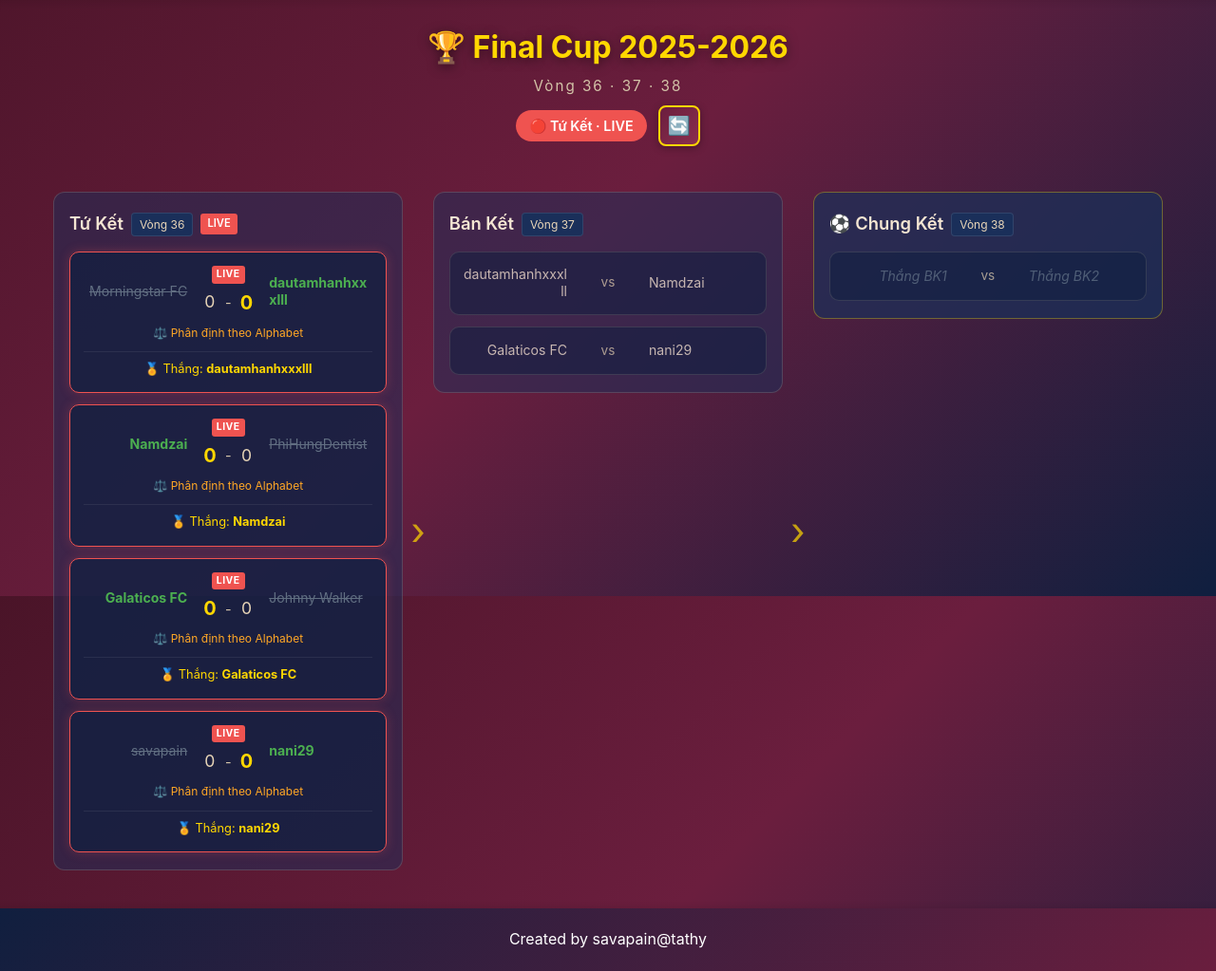
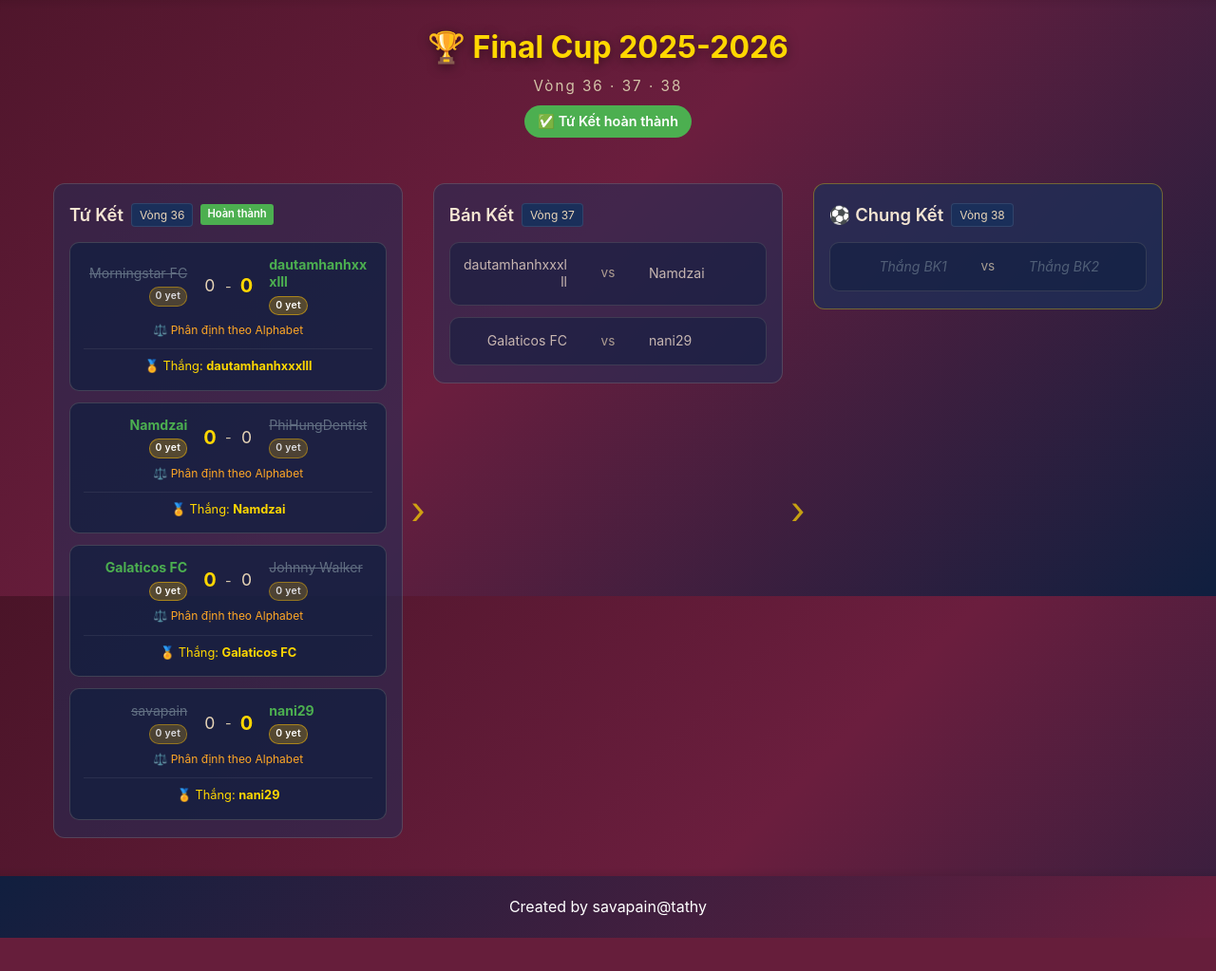
Before and after one commit to dttung79/Fantasy2025, a Flask app: page /final_cup in a window 1280 px wide. Shown: the part 172-1195 px from the top of the page at 95% size. After the commit the page ends 1160 px from the top, so only its background shows below. Run offline with Flask 3, Linux system fonts and the light colour scheme; data that the repository does not hold is empty.

Commit message:
update yet counter for final cup

```diff
--- a/app.py
+++ b/app.py
@@ -1036,7 +1036,7 @@ def get_accumulated_total_from_csv(team_name, up_to_week):
 
 def _get_final_cup_live_map():
     """
-    Fetch live data and return a map of {team_name_csv: {points, hits, total}}.
+    Fetch live data and return a map of {team_name_csv: {points, hits, total, yet}}.
     Uses fuzzy matching to align live team names with weeks.csv team names.
     """
     live_map = {}
@@ -1049,9 +1049,10 @@ def _get_final_cup_live_map():
             live_pts = int(row['live_points']) if pd.notna(row['live_points']) else 0
             live_hits = int(row['hits']) if pd.notna(row['hits']) else 0
             live_total = int(row['total_points']) if pd.notna(row.get('total_points', None)) else 0
+            live_yet = int(row['yet']) if 'yet' in row.index and pd.notna(row['yet']) else 0
             for team in teams_csv:
                 if team.lower() in live_team.lower() or live_team.lower() in team.lower():
-                    live_map[team] = {'points': live_pts, 'hits': live_hits, 'total': live_total}
+                    live_map[team] = {'points': live_pts, 'hits': live_hits, 'total': live_total, 'yet': live_yet}
                     break
     except Exception as e:
         print(f"Error fetching live data for final cup: {e}")
@@ -1066,6 +1067,7 @@ def _build_match_pending(team1, team2, week, extra=None):
         'team1_points': None, 'team2_points': None,
         'team1_hits': None, 'team2_hits': None,
         'team1_total': None, 'team2_total': None,
+        'team1_yet': None, 'team2_yet': None,
         'result': 'pending', 'winner': None,
         'is_live': False, 'tiebreaker_used': None
     }
@@ -1075,18 +1077,21 @@ def _build_match_pending(team1, team2, week, extra=None):
 
 
 def _build_match_from_data(team1, team2, week, t1_pts, t2_pts, t1_hits, t2_hits,
-                            t1_total, t2_total, is_live=False):
+                            t1_total, t2_total, is_live=False, t1_yet=0, t2_yet=0):
     result_code, winner, tb = calculate_final_cup_match_result(
         team1, team2, t1_pts, t2_pts, t1_hits, t2_hits, t1_total, t2_total
     )
+    # If both teams have no players left to play, the match has effectively ended
+    match_is_live = is_live and (t1_yet > 0 or t2_yet > 0)
     return {
         'week': week,
         'team1': team1, 'team2': team2,
         'team1_points': t1_pts, 'team2_points': t2_pts,
         'team1_hits': t1_hits, 'team2_hits': t2_hits,
         'team1_total': t1_total, 'team2_total': t2_total,
+        'team1_yet': t1_yet, 'team2_yet': t2_yet,
         'result': result_code, 'winner': winner,
-        'is_live': is_live, 'tiebreaker_used': tb
+        'is_live': match_is_live, 'tiebreaker_used': tb
     }
 
 
@@ -1121,7 +1126,8 @@ def build_final_cup_response(current_week, deadline_passed):
                 t1d.get('points', 0), t2d.get('points', 0),
                 t1d.get('hits', 0), t2d.get('hits', 0),
                 t1d.get('total', 0), t2d.get('total', 0),
-                is_live=True
+                is_live=True,
+                t1_yet=t1d.get('yet', 0), t2_yet=t2d.get('yet', 0)
             )
         else:  # official QF result from CSV
             t1d, t2d = qf_csv.get(t1, {}), qf_csv.get(t2, {})
@@ -1174,7 +1180,8 @@ def build_final_cup_response(current_week, deadline_passed):
                 t1d.get('points', 0), t2d.get('points', 0),
                 t1d.get('hits', 0), t2d.get('hits', 0),
                 t1d.get('total', 0), t2d.get('total', 0),
-                is_live=True
+                is_live=True,
+                t1_yet=t1d.get('yet', 0), t2_yet=t2d.get('yet', 0)
             )
         else:  # OFFICIAL_SF, LIVE_FINAL, POST_FINAL
             t1d, t2d = sf_csv.get(t1, {}), sf_csv.get(t2, {})
@@ -1210,7 +1217,8 @@ def build_final_cup_response(current_week, deadline_passed):
             t1d.get('points', 0), t2d.get('points', 0),
             t1d.get('hits', 0), t2d.get('hits', 0),
             t1d.get('total', 0), t2d.get('total', 0),
-            is_live=True
+            is_live=True,
+            t1_yet=t1d.get('yet', 0), t2_yet=t2d.get('yet', 0)
         )
     else:  # POST_FINAL
         t1d = final_csv.get(t1, {}) if t1 else {}
@@ -1226,8 +1234,24 @@ def build_final_cup_response(current_week, deadline_passed):
         )
     final_match.update(base_final)
 
+    # Compute whether any team still has players yet to play in each live round
+    qf_any_yet = state == "LIVE_QF" and any(
+        (m.get('team1_yet') or 0) > 0 or (m.get('team2_yet') or 0) > 0
+        for m in quarter_finals
+    )
+    sf_any_yet = state == "LIVE_SF" and any(
+        (m.get('team1_yet') or 0) > 0 or (m.get('team2_yet') or 0) > 0
+        for m in semi_finals
+    )
+    final_any_yet = state == "LIVE_FINAL" and (
+        (final_match.get('team1_yet') or 0) > 0 or (final_match.get('team2_yet') or 0) > 0
+    )
+
     return {
         'state': state,
+        'qf_any_yet': qf_any_yet,
+        'sf_any_yet': sf_any_yet,
+        'final_any_yet': final_any_yet,
         'current_week': current_week,
         'deadline_passed': deadline_passed,
         'last_updated': datetime.now(ZoneInfo('Asia/Bangkok')).isoformat(),
--- a/static/styles.css
+++ b/static/styles.css
@@ -2173,6 +2173,20 @@ th.current-week-column {
     50% { opacity: 0.2; }
 }
 
+/* Yet count badge (players yet to play) */
+.yet-count {
+    display: inline-block;
+    margin-top: 4px;
+    font-size: 0.65rem;
+    font-weight: 600;
+    color: #fff;
+    background: rgba(255,193,7,0.25);
+    border: 1px solid rgba(255,193,7,0.5);
+    border-radius: 10px;
+    padding: 1px 6px;
+    letter-spacing: 0.3px;
+}
+
 /* Winner label */
 .match-winner-label {
     text-align: center;
--- a/templates/final_cup_tpl.html
+++ b/templates/final_cup_tpl.html
@@ -121,15 +121,16 @@
         }
 
         function renderAll(data) {
-            const isLive = data.state === 'LIVE_QF' || data.state === 'LIVE_SF' || data.state === 'LIVE_FINAL';
-            document.getElementById('refresh-button').style.display = isLive ? 'flex' : 'none';
+            // Refresh button visible only when at least one round still has players yet to play
+            const isAnyLive = data.qf_any_yet || data.sf_any_yet || data.final_any_yet;
+            document.getElementById('refresh-button').style.display = isAnyLive ? 'flex' : 'none';
 
-            renderStateBadge(data.state);
-            renderRoundStatusBadges(data.state);
+            renderStateBadge(data);
+            renderRoundStatusBadges(data);
             renderQF(data.quarter_finals, data.state);
             renderSF(data.semi_finals, data.state);
             renderFinal(data.final, data.state);
-            renderChampionBanner(data.final, data.state);
+            renderChampionBanner(data.final, data);
         }
 
         // ---- State Badge ----
@@ -143,24 +144,36 @@
             'POST_FINAL':  { text: '🏆 Giải đấu kết thúc',   cls: 'badge-champion' },
         };
 
-        function renderStateBadge(state) {
+        function renderStateBadge(data) {
             const el = document.getElementById('state-badge');
-            const info = STATE_LABELS[state] || { text: state, cls: 'badge-pending' };
+            // Determine effective state: if LIVE_* but yet=0 for that round, show as completed
+            let key = data.state;
+            if (data.state === 'LIVE_QF' && !data.qf_any_yet) key = 'OFFICIAL_QF';
+            else if (data.state === 'LIVE_SF' && !data.sf_any_yet) key = 'OFFICIAL_SF';
+            else if (data.state === 'LIVE_FINAL' && !data.final_any_yet) key = 'FINAL_DONE';
+            const STATE_LABELS_EXT = Object.assign({}, STATE_LABELS, {
+                'FINAL_DONE': { text: '✅ Chung Kết hoàn thành', cls: 'badge-done' }
+            });
+            const info = STATE_LABELS_EXT[key] || { text: data.state, cls: 'badge-pending' };
             el.textContent = info.text;
             el.className = `state-badge ${info.cls}`;
         }
 
-        function renderRoundStatusBadges(state) {
+        function renderRoundStatusBadges(data) {
+            const state = data.state;
             const qfDone = ['OFFICIAL_QF', 'LIVE_SF', 'OFFICIAL_SF', 'LIVE_FINAL', 'POST_FINAL'].includes(state);
-            const qfLive = state === 'LIVE_QF';
+            const qfLive = state === 'LIVE_QF' && data.qf_any_yet;
+            const qfFinished = state === 'LIVE_QF' && !data.qf_any_yet;
             const sfDone = ['OFFICIAL_SF', 'LIVE_FINAL', 'POST_FINAL'].includes(state);
-            const sfLive = state === 'LIVE_SF';
+            const sfLive = state === 'LIVE_SF' && data.sf_any_yet;
+            const sfFinished = state === 'LIVE_SF' && !data.sf_any_yet;
             const finalDone = state === 'POST_FINAL';
-            const finalLive = state === 'LIVE_FINAL';
+            const finalLive = state === 'LIVE_FINAL' && data.final_any_yet;
+            const finalFinished = state === 'LIVE_FINAL' && !data.final_any_yet;
 
-            setRoundBadge('qf-status-badge', qfLive, qfDone);
-            setRoundBadge('sf-status-badge', sfLive, sfDone);
-            setRoundBadge('final-status-badge', finalLive, finalDone);
+            setRoundBadge('qf-status-badge', qfLive, qfDone || qfFinished);
+            setRoundBadge('sf-status-badge', sfLive, sfDone || sfFinished);
+            setRoundBadge('final-status-badge', finalLive, finalDone || finalFinished);
         }
 
         function setRoundBadge(id, isLive, isDone) {
@@ -217,6 +230,11 @@
 
             const liveHtml = isLive ? `<span class="live-indicator">LIVE</span>` : '';
 
+            // Show Yet counts when live data is available (team1_yet is not null)
+            const showYet = match.team1_yet !== null && match.team1_yet !== undefined;
+            const yet1Html = showYet ? `<span class="yet-count">${match.team1_yet} yet</span>` : '';
+            const yet2Html = showYet ? `<span class="yet-count">${match.team2_yet} yet</span>` : '';
+
             const tiebreakerHtml = (!isPending && match.tiebreaker_used)
                 ? renderTiebreaker(match)
                 : '';
@@ -230,6 +248,7 @@
                     <div class="match-teams-row">
                         <div class="match-team match-team-left ${team1Class}">
                             <span class="match-team-name">${team1Display}</span>
+                            ${yet1Html}
                         </div>
                         <div class="match-center">
                             ${liveHtml}
@@ -237,6 +256,7 @@
                         </div>
                         <div class="match-team match-team-right ${team2Class}">
                             <span class="match-team-name">${team2Display}</span>
+                            ${yet2Html}
                         </div>
                     </div>
                     ${tiebreakerHtml}
@@ -254,9 +274,12 @@
         }
 
         // ---- Champion Banner ----
-        function renderChampionBanner(finalMatch, state) {
+        function renderChampionBanner(finalMatch, data) {
             const banner = document.getElementById('champion-banner');
-            if (state === 'POST_FINAL' && finalMatch.winner) {
+            // Show champion when officially done OR when live final has yet=0 (all played)
+            const showChampion = (data.state === 'POST_FINAL' ||
+                (data.state === 'LIVE_FINAL' && !data.final_any_yet)) && finalMatch.winner;
+            if (showChampion) {
                 document.getElementById('champion-name').textContent = finalMatch.winner;
                 banner.style.display = 'block';
             } else {
--- a/templates/prize_tpl.html
+++ b/templates/prize_tpl.html
@@ -50,7 +50,7 @@
         const datasets = [];
         const colors = [
             '#FF6384', '#36A2EB', '#FFCE56', '#4BC0C0', '#9966FF',
-            '#FF9F40', '#FF6384', '#C9CBCF'
+            '#FF9F40', '#8B4513', '#C9CBCF'
         ];
 
         let colorIndex = 0;
```
Also changed, not shown: extract_live_new.py (+47 -13 lines).
